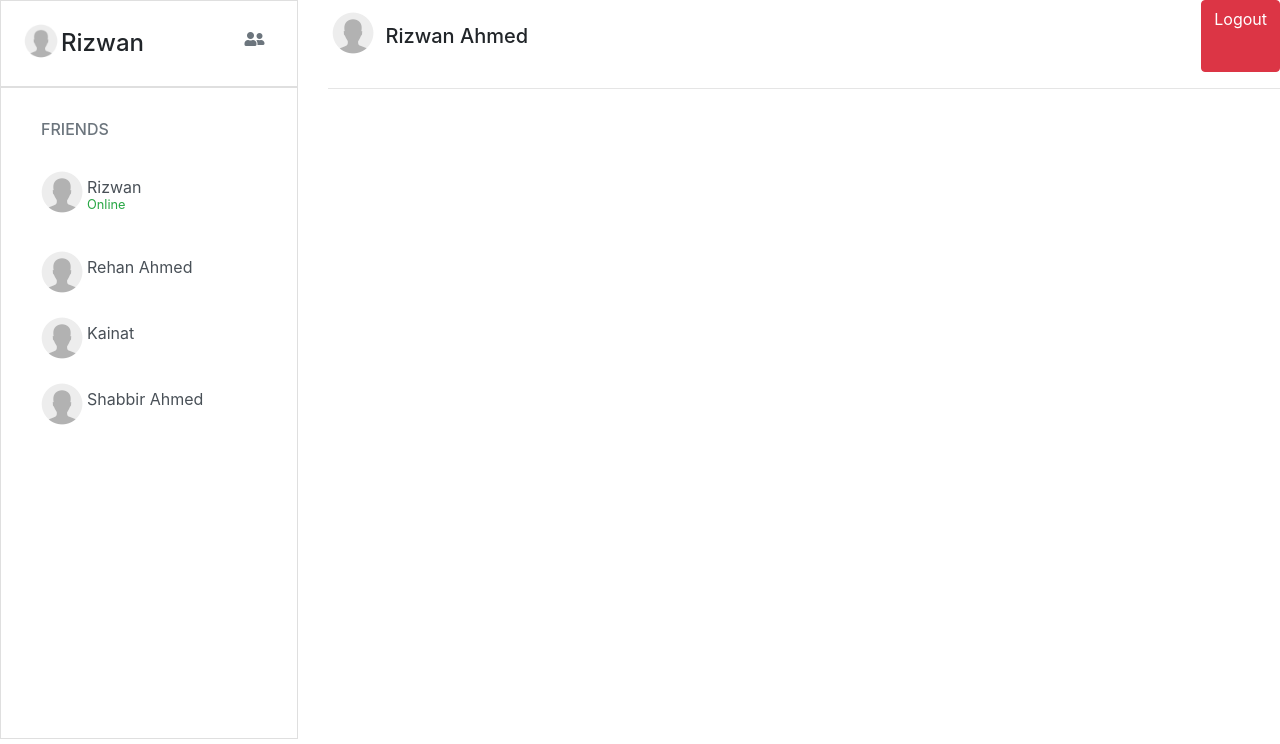
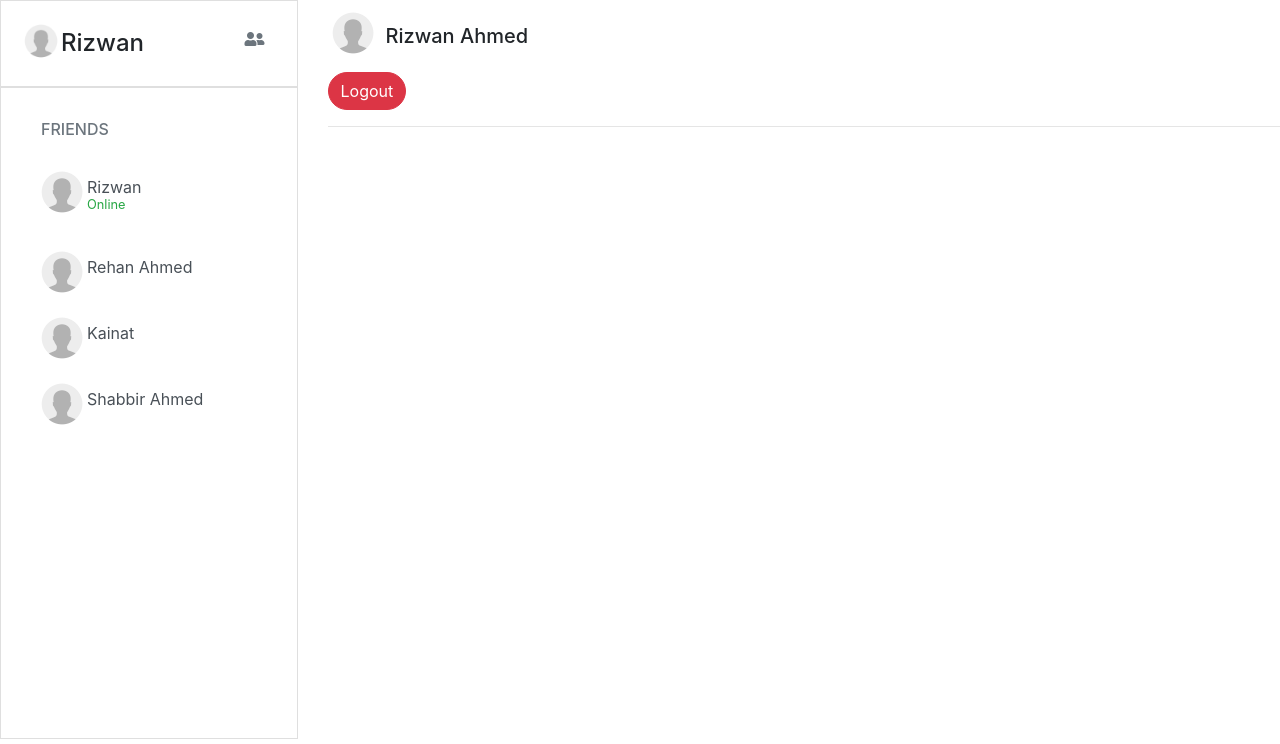
Before and after one commit to Rizwan8909/AJAX-PHP-JS-WEB-Projects, a PHP site: page /home.php in a window 1280 px wide. Shown: the part 56-800 px from the top of the page. Run offline with PHP 8.4, Linux system fonts and the light colour scheme; a user stored in the database is signed in; data comes from the database, SQL or seed files in the repository; some libraries are stand-ins or nearby versions.

Commit message:
Logout functionality

```diff
--- a/php_chat_app/home.php
+++ b/php_chat_app/home.php
@@ -1,6 +1,9 @@
 <?php
 include "include/db_connection.php";
 session_start();
+if(!isset($_SESSION['user_email'])){
+    header("Location:signin.php");
+}
 ?>
 <!doctype html>
 <html lang="en">
@@ -83,7 +86,16 @@ session_start();
                                         <img src="images/default-user.png" alt="" style="width: 50px; height:50px">
                                         <div class="my-3">
                                             <p class="my-1" style="line-height: 0;"><?php echo $users_name ?></p>
-                                            <small class="text-success"><?php echo $users_status ?></small>
+
+                                             <?php
+                                                // Login status
+                                                if($users_status == 'Online'){
+                                                    echo '<small class="text-success">'.$users_status.'</small>';
+                                                }
+                                                else{
+                                                    echo '<small class="text-black-50">'.$users_status.'</small>';
+                                                }
+                                             ?>
                                         </div>
                                     </div>
 
@@ -91,12 +103,11 @@ session_start();
 
                                 <!-- Remaining bracket of while -->
                             <?php
-                            }
+                                }
                             ?>
 
 
-                            <!-- <?php //include "include/get_user_data.php"
-                                    ?> -->
+                            <!-- <?php //include "include/get_user_data.php"?> -->
                         </ul>
 
                     </div>
@@ -110,13 +121,15 @@ session_start();
             <div class="col-md-9">
 
                 <div class="right-chat">
-                    <div class="d-flex justify-content-between">
-                        <div class="d-flex my-2">
-                            <img src="images/default-user.png" alt="" style="width: 50px; height:50px">
-                            <h5 class="my-3 ml-2">Rizwan Ahmed</h5>
+                        <div>
+                            <div class="d-flex my-2">
+                                <img src="images/default-user.png" alt="" style="width: 50px; height:50px">
+                                <h5 class="my-3 ml-2">Rizwan Ahmed</h5>
+                            </div>
+                            <a href="logout.php" class="btn btn-danger round-border" name="logout">Logout</a>
                         </div>
-                        <a href="logout.php" class="btn btn-danger">Logout</a>
-                    </div>
+
+
                     <hr>
                 </div>
             </div>
--- a/php_chat_app/signin.php
+++ b/php_chat_app/signin.php
@@ -1,3 +1,8 @@
+<?php
+if(isset($_SESSION['user_email'])){
+    header("Location:home.php");
+}
+?>
 <!doctype html>
 <html lang="en">
 
```
Also changed, not shown: php_chat_app/logout.php (added, +19 -0 lines).
